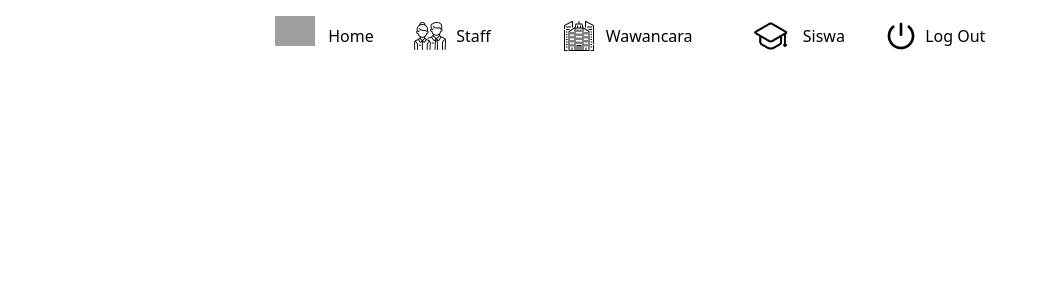
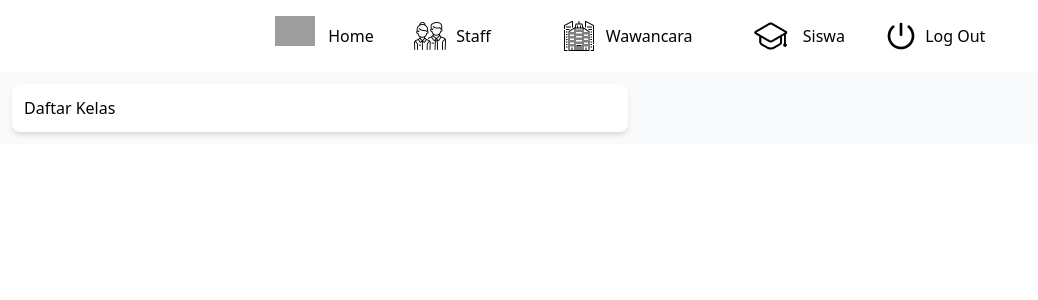
Before and after one commit to agungnugroho0/dev, a PHP site: page /admin/siswa.php in a window 1280 px wide. Shown: the top 300 px of the page, without its empty margins (0-1038 px from the left). Run offline with PHP 8.4, Linux system fonts and the light colour scheme; the visitor is signed in with stand-in values (Sample User, id 1); data that the repository does not hold is empty; some libraries are stand-ins or nearby versions; grey boxes are pictures that could not be loaded.

Commit message:
tambah tailwind, kelas di siswa dan ganti gambar

```diff
--- a/admin/siswa.php
+++ b/admin/siswa.php
@@ -16,7 +16,34 @@ require '../config/admin.php';
 
 <body>
     <?php include 'menu.html'; ?>
+    <div class="bg-slate-50 grid grid-cols-1 lg:grid-cols-4 ">
+        <?php
+            $kelas = $konek ->query("SELECT * FROM kelas");
+            $data_kelas_array = [];
+            while($data_kelas = $kelas ->fetch_assoc()) {
+                $data_kelas_array[] = $data_kelas;?>
+                <div class="bg-white shadow-md p-3 m-3 rounded-lg">
+                    <p class="font-bold">KELAS <?= $data_kelas['kelas']?></p>
+                    <hr>
+                    <p><?php  $wali = $konek ->query("SELECT nama FROM staff WHERE id_kelas = $data_kelas[id_kelas]") ->fetch_assoc(); if($wali){echo "Wali : ".$wali['nama'];}else {echo "";} ?></p>
 
+                </div>
+
+            <?php
+            }?>
+
+        <div class="bg-white shadow-md p-3 m-3 rounded-lg lg:col-span-2">Daftar Kelas
+            <?php
+             foreach ($data_kelas_array as $data_kelas) { ?>
+                <div class="flex"><?=$data_kelas['kelas']?>
+                <a href="#"><img src="../image/pensil.png"> &nbsp;edit</a>
+                <a href="#"> &nbsp;hapus</a>
+                </div>
+            <?php
+            }
+            ?>
+        </div>
+    </div>
 </body>
 
 </html>
```
Also changed, not shown: tailwind.config.js (added, +11 -0 lines), image/pensil.png.
